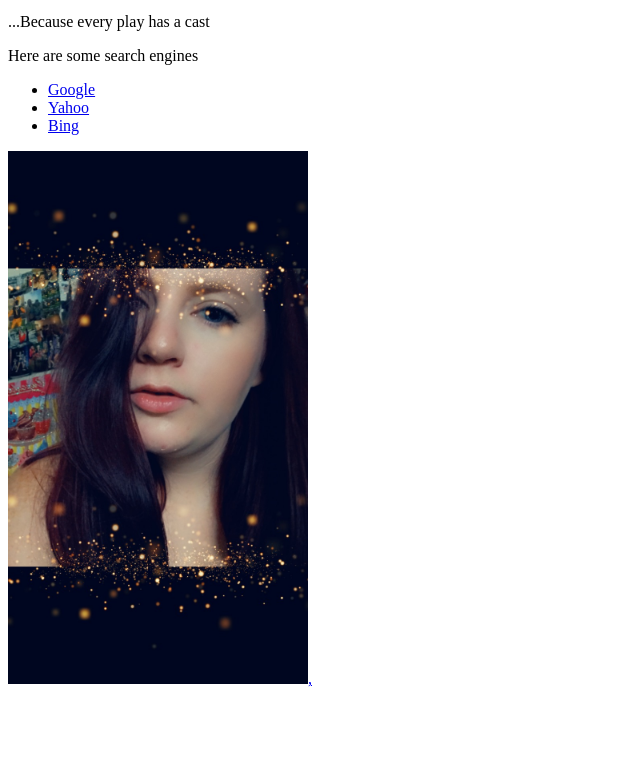
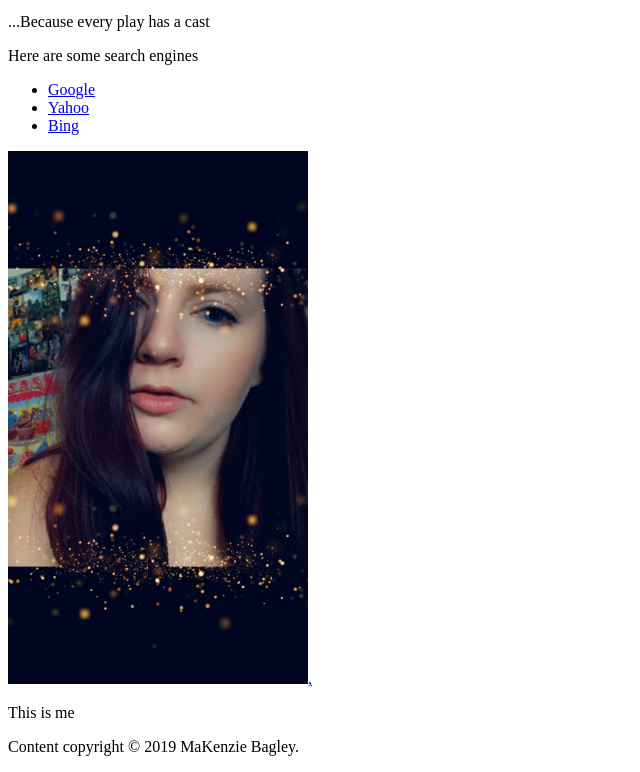
Before and after one commit to j4502-fs19/makenzie-bagley, a plain HTML site: page index.html in a window 1280 px wide. Shown: the part 171-943 px from the top of the page, without its empty margins (0-640 px from the left). Before the commit the page ends 867 px from the top, so only its background shows below. Drawn offline with Linux system fonts and the light colour scheme.

Commit message:
added caption and footer

```diff
--- a/index.html
+++ b/index.html
@@ -34,7 +34,11 @@
 
 <a href="mailto:mrbc23@mail.missouri.edu"><img src="me.jpg" alt="This is me." width= 300px />, </a>
 
+<p class="caption"> This is me <p>
+
 </div>
+
+<p id="footer">Content copyright &copy; 2019 MaKenzie Bagley.</p>
 
   </body>
 
```
